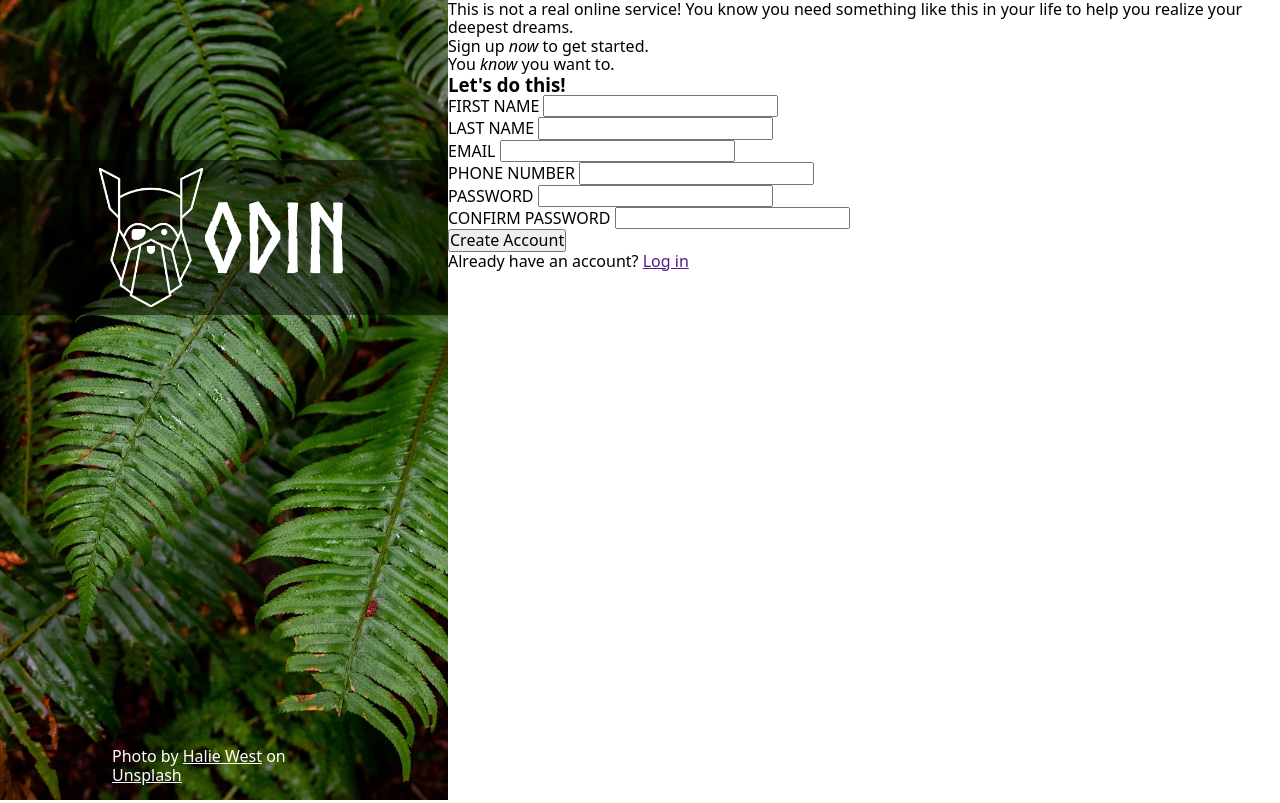
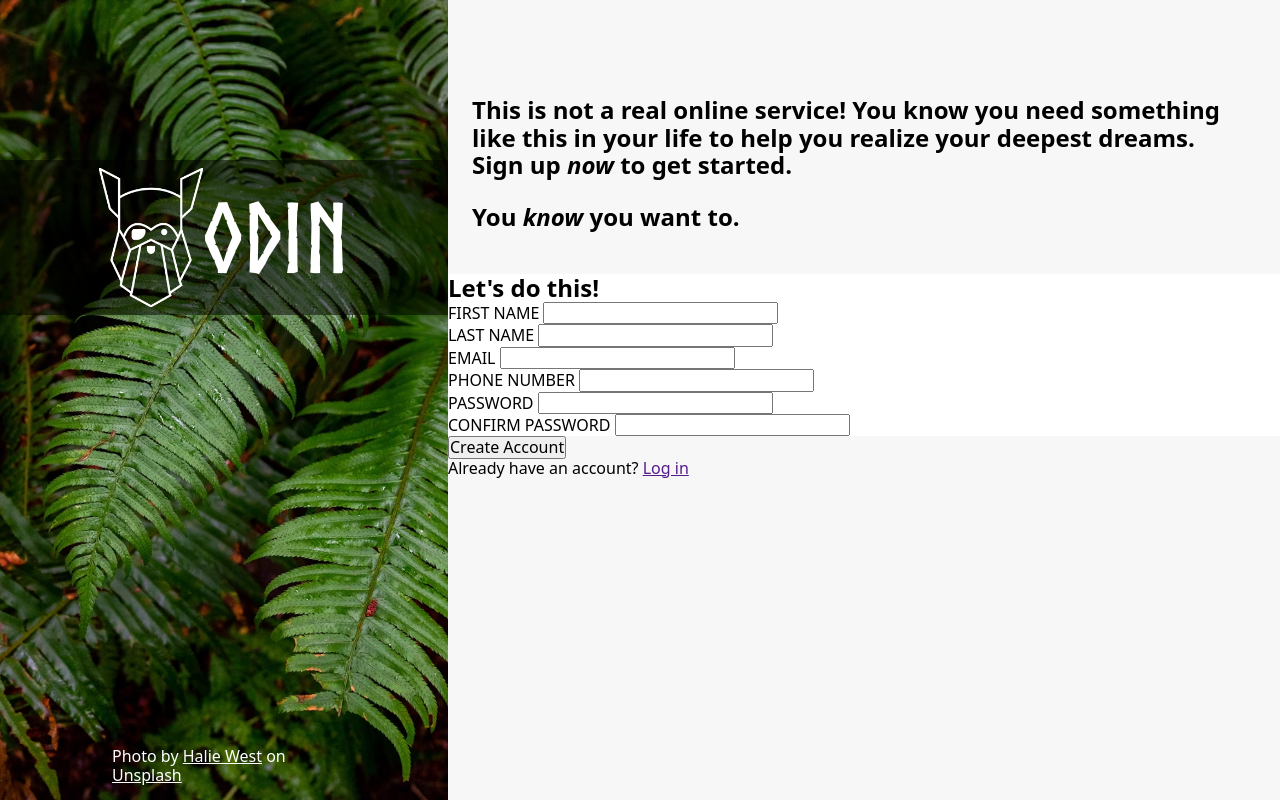
Before and after one commit to dahans1/odin-sign-up-form, a website: page index.html in a window 1280 px wide. Drawn offline with nearby package versions, Linux system fonts and the light colour scheme.

Commit message:
Style intro paragraph section

```diff
--- a/index.html
+++ b/index.html
@@ -21,21 +21,18 @@
             <a href="https://unsplash.com/photos/green-leaf-plant-in-close-up-photography-25xggax4bSA" target="_blank">Unsplash</a>
         </p>
     </div>
-    <div id="body-container">
-        <div id="intro-section">
+    <div id="right-container">
+        <section id="intro-section">
             <p>
                 This is not a real online service! You know you need something
                 like this in your life to help you realize your deepest dreams.
-        <br>Sign up <em>now</em> to get started.
             </p>
-        <p>
-            You <em>know</em> you want to.
-        </p>
-        </div>
+            <p>Sign up <em>now</em> to get started.</p>
+            <p>You <em>know</em> you want to.</p>
+        </section>
         <form action="" method="post">
-            <div id="form-section">
-                <h3 id="form-title">Let's do this!</h2>
-
+            <section id="form-section">
+                <h2 id="form-title">Let's do this!</h2>
                 <div class="form-group">
                     <label for="first-name">First Name</label>
                     <input type="text" name="first-name" id="first-name">
@@ -65,11 +62,11 @@
                     <label for="confirm-password">Confirm Password</label>
                     <input type="password" name="confirm-password" id="confirm-password">
                 </div>
-            </div>
-            <div id="sign-up-section">
+            </section>
+            <section id="sign-up-section">
                 <button type="submit">Create Account</button>
                 <div>Already have an account? <a href="">Log in</a></div>
-            </div>
+            </section>
         </form>
     </div>
 </body>
--- a/styles.css
+++ b/styles.css
@@ -5,10 +5,15 @@
     font-style: normal;
     font-display: swap;
 }
+
 * {
     margin: 0;
     padding: 0;
     box-sizing: border-box;
+}
+
+:root {
+    --left-container-width: 35vw;
 }
 
 body {
@@ -18,9 +23,15 @@ body {
 }
 
 #left-container {
-    max-width: 35vw;
+    width: var(--left-container-width);
     height: 100%;
     position: relative;
+}
+
+#right-container {
+    width: calc(100% - var(--left-container-width));
+    margin: 0 auto;
+    background-color: hsl(0, 0%, 97%);
 }
 
 #bg-img {
@@ -63,6 +74,20 @@ body {
     color: white;
 }
 
+#intro-section {
+    font-size: 1.5rem;
+    font-weight: 600;
+    padding: 4em 1em 0.5em;
+}
+
+#intro-section p:last-child {
+    margin-block: 1.5rem 2rem;
+}
+
 .form-group > label {
     text-transform: uppercase;
 }
+
+#form-section {
+    background-color: white;
+}
```
Lines whose indentation alone changed are shown as unchanged.
